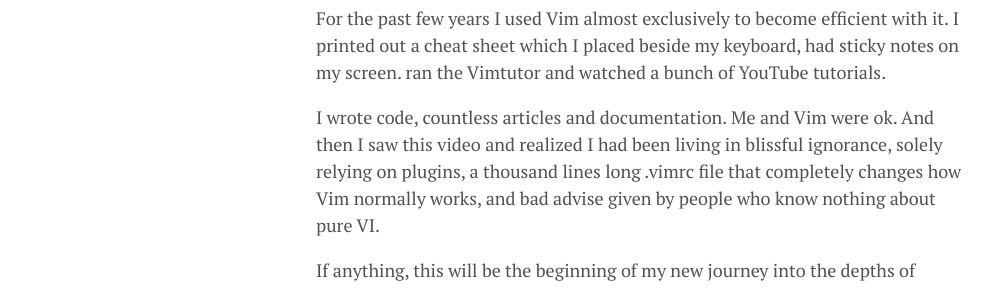
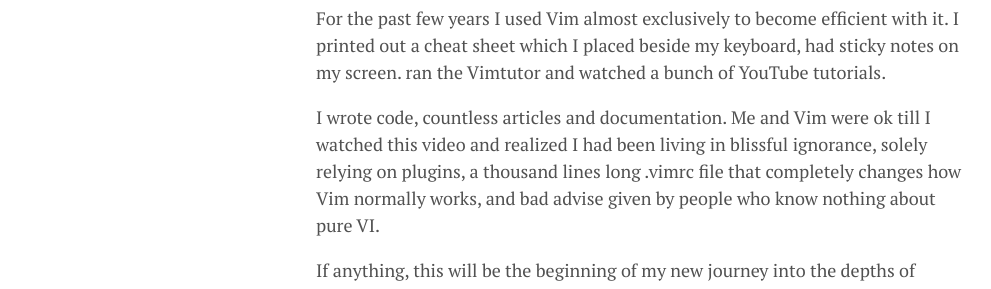
Before and after one commit to lgeurts/lgeurts.github.io, a Jekyll site: the page built from _posts/2022-11-11-mastering-the-vim-language.md, in a window 1280 px wide. Shown: the part 204-493 px from the top of the page, without its empty margins (0-991 px from the left). Built offline with Jekyll 4.4.1, drawn with Linux system fonts in a browser that asks for light colours; nearby versions of some CDN libraries; comment, search, counter and statistics services are not loaded.

Commit message:
Update 2022-11-11-mastering-the-vim-language.md

```diff
--- a/_posts/2022-11-11-mastering-the-vim-language.md
+++ b/_posts/2022-11-11-mastering-the-vim-language.md
@@ -9,7 +9,7 @@
 
 For the past few years I used Vim almost exclusively to become efficient with it. I printed out a cheat sheet which I placed beside my keyboard, had sticky notes on my screen. ran the Vimtutor and watched a bunch of YouTube tutorials.
 
-I wrote code, countless articles and documentation. Me and Vim were ok. And then I saw this video and realized I had been living in blissful ignorance, solely relying on plugins, a thousand lines long .vimrc file that completely changes how Vim normally works, and bad advise given by people who know nothing about pure VI.
+I wrote code, countless articles and documentation. Me and Vim were ok till I watched this video and realized I had been living in blissful ignorance, solely relying on plugins, a thousand lines long .vimrc file that completely changes how Vim normally works, and bad advise given by people who know nothing about pure VI.
 
 If anything, this will be the beginning of my new journey into the depths of Vim’s grammar.
 
```
